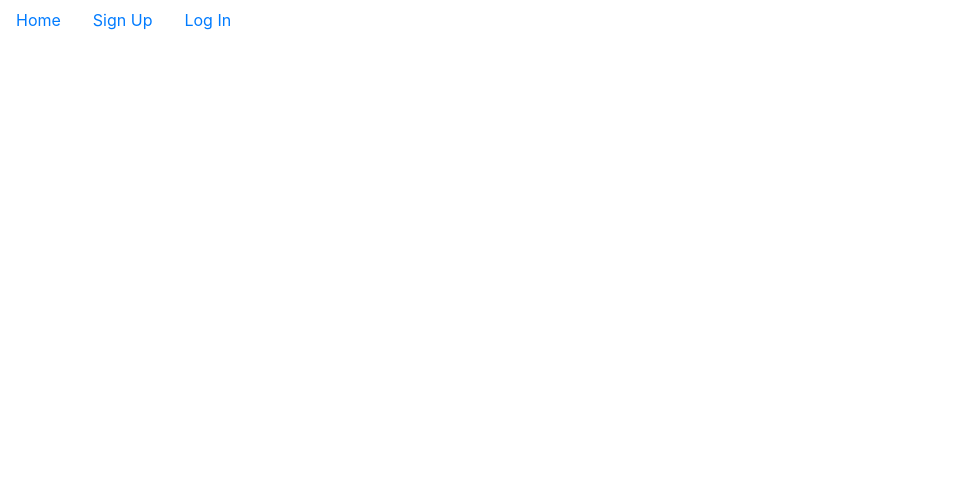
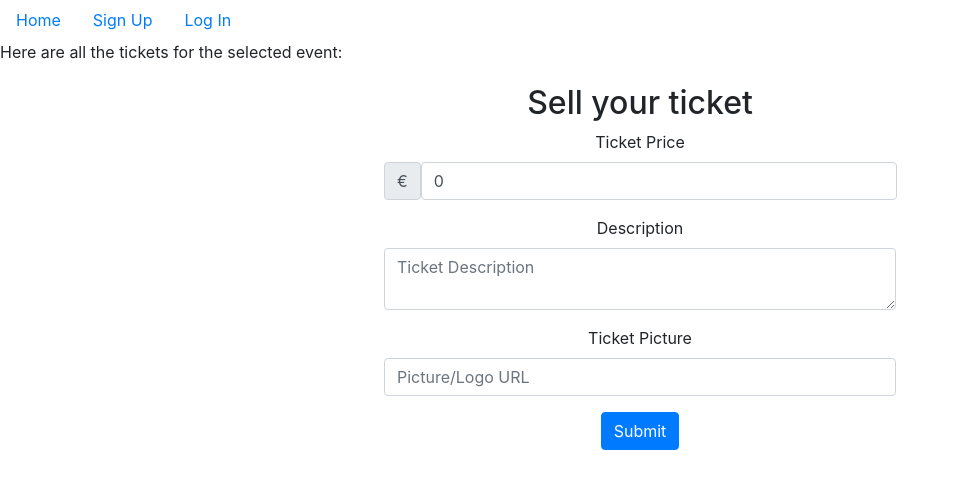
Before and after one commit to sneelagiri/ticketGet-client, a React (Create React App) app: page /1/tickets in a window 1280 px wide. Shown: the top 488 px of the page, without its empty margins (0-959 px from the left). Built offline with nearby package versions, Linux system fonts and the light colour scheme.

Commit message:
put username in redux store

```diff
--- a/src/App.js
+++ b/src/App.js
@@ -5,6 +5,7 @@ import Nav from "react-bootstrap/Nav";
 import SignupContainer from "./components/Signup/SignupContainer";
 import LoginContainer from "./components/Login/LoginContainer";
 import Home from "./components/Home";
+import TicketsContainer from "./components/Tickets/TicketsContainer";
 
 function App() {
   return (
@@ -31,6 +32,11 @@ function App() {
           <Route exact path="/" component={Home}></Route>
           <Route exact path="/signup" component={SignupContainer} />
           <Route exact path="/login" component={LoginContainer} />
+          <Route
+            exact
+            path="/:eventName/tickets"
+            component={TicketsContainer}
+          />
         </Switch>
       </Router>
     </div>
--- /dev/null
+++ b/src/actions/tickets.js
@@ -0,0 +1,5 @@
+import axios from "axios";
+const databaseUrl = "http://localhost:4000";
+
+export const FETCH_TICKETS = "FETCH_TICKETS";
+export const CREATE_TICKET = "CREATE_TICKET";
--- a/src/actions/users.js
+++ b/src/actions/users.js
@@ -23,11 +23,11 @@ export function signUp(firstName, lastName, username, email, password) {
     }
   };
 }
-function loginSuccess(token, userId) {
+function loginSuccess(token, userId, username) {
   // console.log("is this an id? 2", userId);
   return {
     type: LOGIN_SUCCESS,
-    payload: { token: token, currentUserId: userId }
+    payload: { token: token, currentUserId: userId, currentUsername: username }
   };
 }
 
@@ -38,8 +38,14 @@ export function login(email, password) {
       email,
       password
     });
-    // console.log("this should contain an id", response);
-    dispatch(loginSuccess(response.data.jwt, response.data.userId));
+    console.log("this should contain an id", response);
+    dispatch(
+      loginSuccess(
+        response.data.jwt,
+        response.data.userId,
+        response.data.username
+      )
+    );
   };
 }
 
--- a/src/components/Events/Events.js
+++ b/src/components/Events/Events.js
@@ -2,7 +2,7 @@ import React, { Component } from "react";
 import { connect } from "react-redux";
 import Card from "react-bootstrap/Card";
 import Button from "react-bootstrap/Button";
-import Link from "react-router";
+import { Link } from "react-router-dom";
 import "./events.css";
 class Events extends Component {
   render() {
@@ -17,10 +17,8 @@ class Events extends Component {
                 <Card.Text>{event.description}</Card.Text>
                 <Card.Text>Start Date: {event.startDate}</Card.Text>
                 <Card.Text>End Date: {event.endDate}</Card.Text>
-                <Link to={`/:${event.name}/tickets`}>
-                  <Button as={Link} variant="primary">
-                    Get a Ticket!
-                  </Button>
+                <Link to={`/${event.name}/tickets`}>
+                  <Button variant="primary">Get a Ticket!</Button>
                 </Link>
               </Card.Body>
             </Card>
--- a/src/components/Login/LoginContainer.js
+++ b/src/components/Login/LoginContainer.js
@@ -50,6 +50,7 @@ class LoginContainer extends Component {
 }
 
 const mapStateToProps = state => {
+  console.log(state);
   return {
     userLoggedIn: state.user.token !== null,
     currentUserId: state.user
--- /dev/null
+++ b/src/components/Tickets/TicketForm.js
@@ -0,0 +1,53 @@
+import React from "react";
+import Form from "react-bootstrap/Form";
+import Button from "react-bootstrap/Button";
+import InputGroup from "react-bootstrap/InputGroup";
+export default function TicketForm(props) {
+  return (
+    <div>
+      <Form className="form" onSubmit={props.handleSubmit}>
+        <h2>Sell your ticket</h2>
+        <Form.Group controlId="formTicketPrice">
+          <Form.Label>Ticket Price</Form.Label>
+          <InputGroup.Prepend>
+            <InputGroup.Text>€</InputGroup.Text>
+            <Form.Control
+              onChange={props.handleChange}
+              type="number"
+              min="0.00"
+              step=".01"
+              name="price"
+              value={props.values.price}
+              placeholder="Enter ticket price"
+              required
+            />
+          </InputGroup.Prepend>
+        </Form.Group>
+        <Form.Group controlId="formTicketDesc">
+          <Form.Label>Description</Form.Label>
+          <Form.Control
+            onChange={props.handleChange}
+            as="textarea"
+            name="description"
+            value={props.values.description}
+            placeholder="Ticket Description"
+            required
+          />
+        </Form.Group>
+        <Form.Group controlId="formTicketPicture">
+          <Form.Label>Ticket Picture</Form.Label>
+          <Form.Control
+            onChange={props.handleChange}
+            type="text"
+            name="picture"
+            value={props.values.picture}
+            placeholder="Picture/Logo URL"
+          />
+        </Form.Group>
+        <Button variant="primary" type="submit">
+          Submit
+        </Button>
+      </Form>
+    </div>
+  );
+}
--- /dev/null
+++ b/src/components/Tickets/Tickets.js
@@ -0,0 +1,5 @@
+import React from "react";
+
+export default function Tickets() {
+  return <div></div>;
+}
--- /dev/null
+++ b/src/components/Tickets/TicketsContainer.js
@@ -0,0 +1,38 @@
+import React, { Component } from "react";
+import Tickets from "./Tickets";
+import TicketForm from "./TicketForm";
+export default class TicketsContainer extends Component {
+  state = {
+    price: 0,
+    picture: "",
+    description: ""
+  };
+
+  handleChange = event => {
+    this.setState({ [event.target.name]: event.target.value });
+  };
+
+  handleSubmit = event => {
+    event.preventDefault();
+    // this.props.dispatch(createEvent(newEvent));
+    this.setState({
+      price: 0,
+      picture: "",
+      description: ""
+    });
+  };
+
+  render() {
+    return (
+      <div>
+        Here are all the tickets for the selected event:
+        <Tickets />
+        <TicketForm
+          values={this.state}
+          handleChange={this.handleChange}
+          handleSubmit={this.handleSubmit}
+        />
+      </div>
+    );
+  }
+}
--- a/src/reducers/user.js
+++ b/src/reducers/user.js
@@ -1,6 +1,11 @@
 import { USER_CREATED, LOGIN_SUCCESS } from "../actions/users";
 
-const initialState = { userCreated: false, token: null, currentUserId: null };
+const initialState = {
+  userCreated: false,
+  token: null,
+  currentUserId: null,
+  currentUsername: null
+};
 
 export default (state = initialState, action = {}) => {
   // console.log("ACTION:??, guessing sucks", action);
@@ -13,7 +18,8 @@ export default (state = initialState, action = {}) => {
       return {
         ...state,
         token: action.payload.token,
-        currentUserId: action.payload.currentUserId
+        currentUserId: action.payload.currentUserId,
+        currentUsername: action.payload.currentUsername
       };
     default:
       return state;
```
